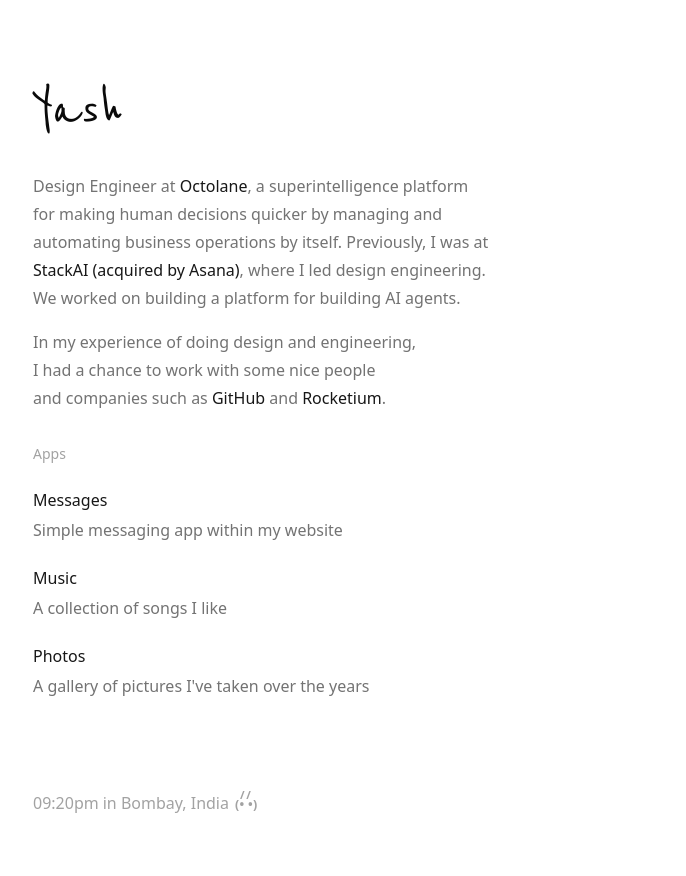
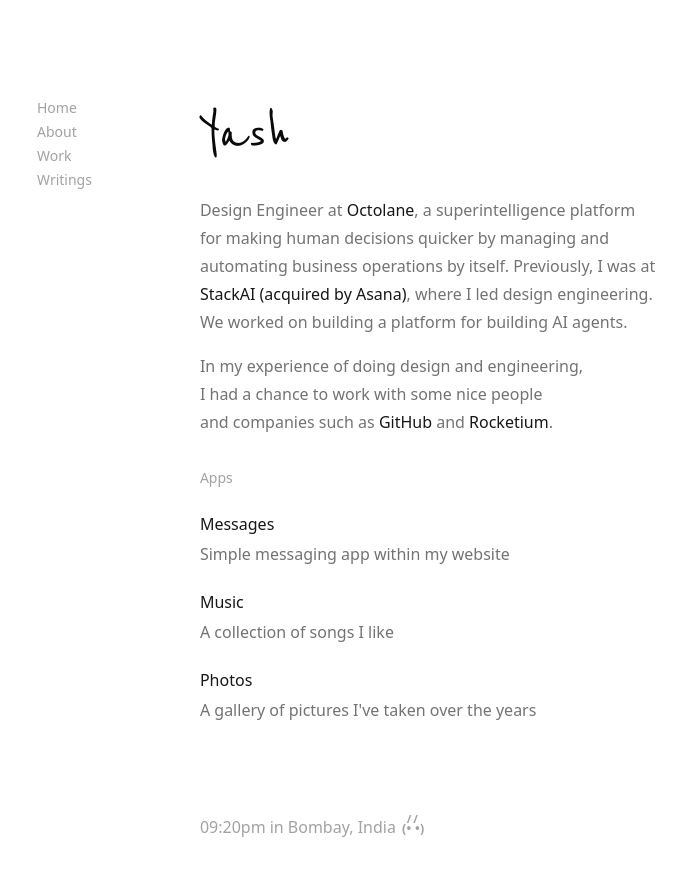
Before and after one commit to yashsehgal/personal-website, a Next.js app: page / in a window 1280 px wide. Shown: the top 876 px of the page, without its empty margins (59-745 px from the left). Built offline with nearby package versions, Linux system fonts and the light colour scheme; a web font is replaced by a local one.

Commit message:
Add SidebarNavigationContainer component and update layout to include sidebar navigation; adjust HomeScreen layout for improved spacing.

```diff
--- a/app/layout.tsx
+++ b/app/layout.tsx
@@ -1,6 +1,7 @@
 import type { Metadata } from "next";
 import { Google_Sans_Flex, Reenie_Beanie } from "next/font/google";
 import "./globals.css";
+import { SidebarNavigationContainer } from "@/components/shared/sidebar-navigation-container";
 
 const googleSansFlex = Google_Sans_Flex({
   variable: "--font-google-sans-flex",
@@ -27,7 +28,10 @@ export default function RootLayout({ children }: LayoutProps<"/">) {
       lang="en"
       className={`${googleSansFlex.variable} ${googleSansFlex.className} ${reenieBeanie.variable} h-full antialiased`}
     >
-      <body className="min-h-full flex flex-col font-sans">{children}</body>
+      <body className="min-h-full flex flex-row font-sans items-start justify-start p-24 gap-24">
+        <SidebarNavigationContainer />
+        <main className="flex-1 pt-2">{children}</main>
+      </body>
     </html>
   );
 }
--- /dev/null
+++ b/components/shared/sidebar-navigation-container.tsx
@@ -0,0 +1,38 @@
+import Link from "next/link";
+
+const SIDEBAR_NAVIGATION_ITEMS: { title: string; path: string }[] = [
+  {
+    title: "Home",
+    path: "/",
+  },
+  {
+    title: "About",
+    path: "/about",
+  },
+  {
+    title: "Work",
+    path: "/work",
+  },
+  {
+    title: "Writings",
+    path: "/writings",
+  },
+];
+
+export function SidebarNavigationContainer() {
+  return (
+    <aside className="flex flex-col items-start">
+      {SIDEBAR_NAVIGATION_ITEMS.map((sidebarNavigationItem, index) => {
+        return (
+          <Link
+            key={index}
+            href={sidebarNavigationItem.path}
+            className="hover:bg-transparent! text-primary/40! hover:text-primary! w-full transition-none!"
+          >
+            <p className="text-sm font-medium">{sidebarNavigationItem.title}</p>
+          </Link>
+        );
+      })}
+    </aside>
+  );
+}
--- a/screens/home/components/home-screen.tsx
+++ b/screens/home/components/home-screen.tsx
@@ -4,7 +4,7 @@ import { HomeScreenFooterSection } from "@/screens/home/components/home-screen-f
 
 export function HomeScreen() {
   return (
-    <div className="flex flex-col gap-8 p-20">
+    <div className="flex flex-col gap-8">
       <HomeScreenAboutSummarySection />
       <HomeScreenAppsListSection />
       <div className="mt-12">
```
